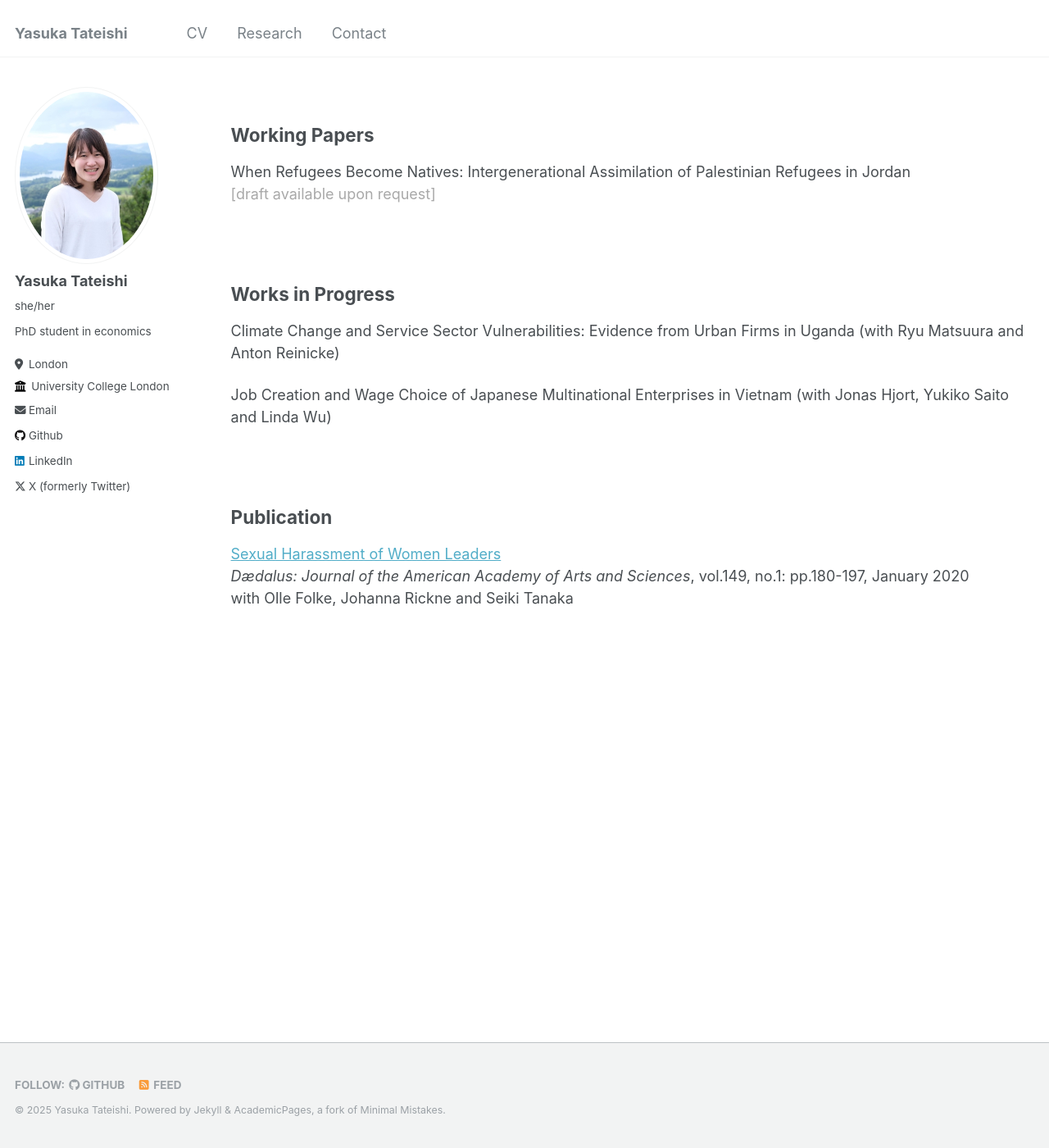
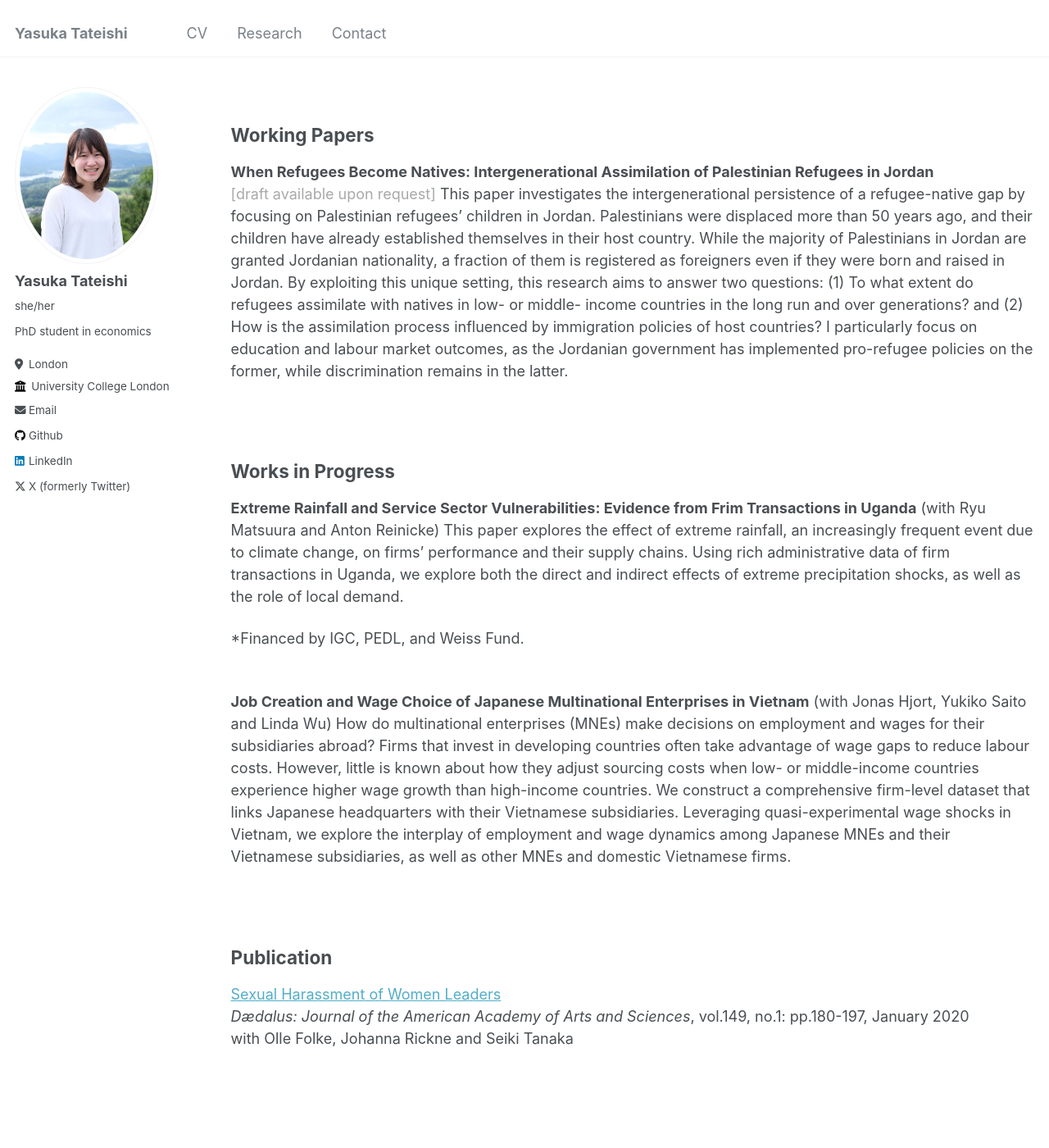
Before and after one commit to yaskatat/yaskatat.github.io, a Jekyll site: the page built from _pages/research.md, in a window 1280 px wide and 1400 px high. Shown: the whole window at 82% size. Built offline with Jekyll 4.4.1, drawn with Linux system fonts in a browser that asks for light colours.

Commit message:
Update research.md

```diff
--- a/_pages/research.md
+++ b/_pages/research.md
@@ -7,16 +7,26 @@ author_profile: true
 {% include base_path %}
 
 ## Working Papers
-When Refugees Become Natives: Intergenerational Assimilation of Palestinian Refugees in Jordan <br/>
+**When Refugees Become Natives: Intergenerational Assimilation of Palestinian Refugees in Jordan** <br/>
 <span style="color: DarkGrey">[draft available upon request]</span>
+This paper investigates the intergenerational persistence of a refugee-native gap by focusing on Palestinian refugees’ children in Jordan. Palestinians were displaced more than 50 years ago, and their children have already established themselves in their host country. While the majority of Palestinians in Jordan are granted Jordanian nationality, a fraction of them is registered as foreigners even if they were born and raised in Jordan. By exploiting this unique setting, this research aims to answer two questions: (1) To what extent do refugees assimilate with natives in low- or middle- income countries in the long run and over generations? and (2) How is the assimilation process influenced by immigration
+policies of host countries? I particularly focus on education and labour market outcomes, as the
+Jordanian government has implemented pro-refugee policies on the former, while discrimination
+remains in the latter.
 
 <br/>
 
 ## Works in Progress
 
-Climate Change and Service Sector Vulnerabilities: Evidence from Urban Firms in Uganda (with Ryu Matsuura and Anton Reinicke)
+**Extreme Rainfall and Service Sector Vulnerabilities: Evidence from Frim Transactions in Uganda** (with Ryu Matsuura and Anton Reinicke)
+This paper explores the effect of extreme rainfall, an increasingly frequent event due to climate change, on firms' performance and their supply chains. Using rich administrative data of firm transactions in Uganda, we explore both the direct and indirect effects of extreme precipitation shocks, as well as the role of local demand.
 
-Job Creation and Wage Choice of Japanese Multinational Enterprises in Vietnam (with Jonas Hjort, Yukiko Saito and Linda Wu)
+*Financed by IGC, PEDL, and Weiss Fund.
+
+
+<br/>
+**Job Creation and Wage Choice of Japanese Multinational Enterprises in Vietnam** (with Jonas Hjort, Yukiko Saito and Linda Wu)
+How do multinational enterprises (MNEs) make decisions on employment and wages for their subsidiaries abroad? Firms that invest in developing countries often take advantage of wage gaps to reduce labour costs. However, little is known about how they adjust sourcing costs when low- or middle-income countries experience higher wage growth than high-income countries. We construct a comprehensive firm-level dataset that links Japanese headquarters with their Vietnamese subsidiaries. Leveraging quasi-experimental wage shocks in Vietnam, we explore the interplay of employment and wage dynamics among Japanese MNEs and their Vietnamese subsidiaries, as well as other MNEs and domestic Vietnamese firms.
 
 <br/>
 
```
